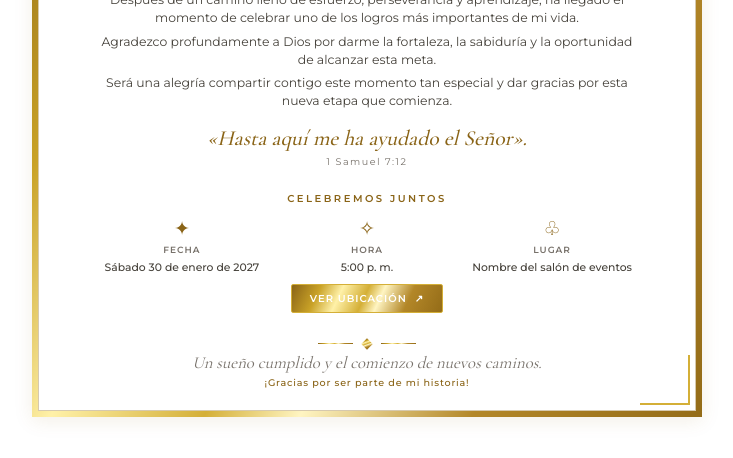
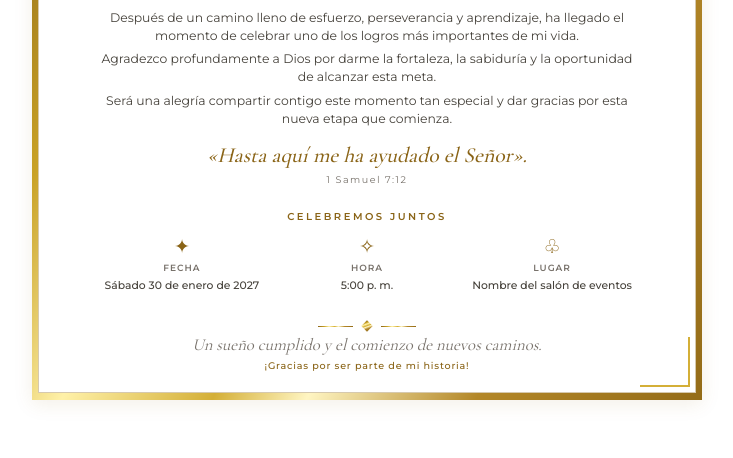
Before and after one commit to wilavf132/Invitacion, a plain HTML site: page index.html in a window 1280 px wide. Shown: the part 292-750 px from the top of the page, without its empty margins (273-1006 px from the left). Drawn offline with nearby package versions, Linux system fonts and the light colour scheme.

Commit message:
Update index.html

```diff
--- a/index.html
+++ b/index.html
@@ -145,16 +145,7 @@
                         </div>
                     </div>
 
-                    <a
-                        class="boton-mapa"
-                        id="botonMapa"
-                        href="https://maps.app.goo.gl/Qbo82f3sDgaeQfu8A"
-                        target="_blank"
-                        rel="noopener noreferrer"
-                    >
-                        VER UBICACIÓN
-                        <span aria-hidden="true">↗</span>
-                    </a>
+
                 </section>
 
                 <footer class="pie">
```
